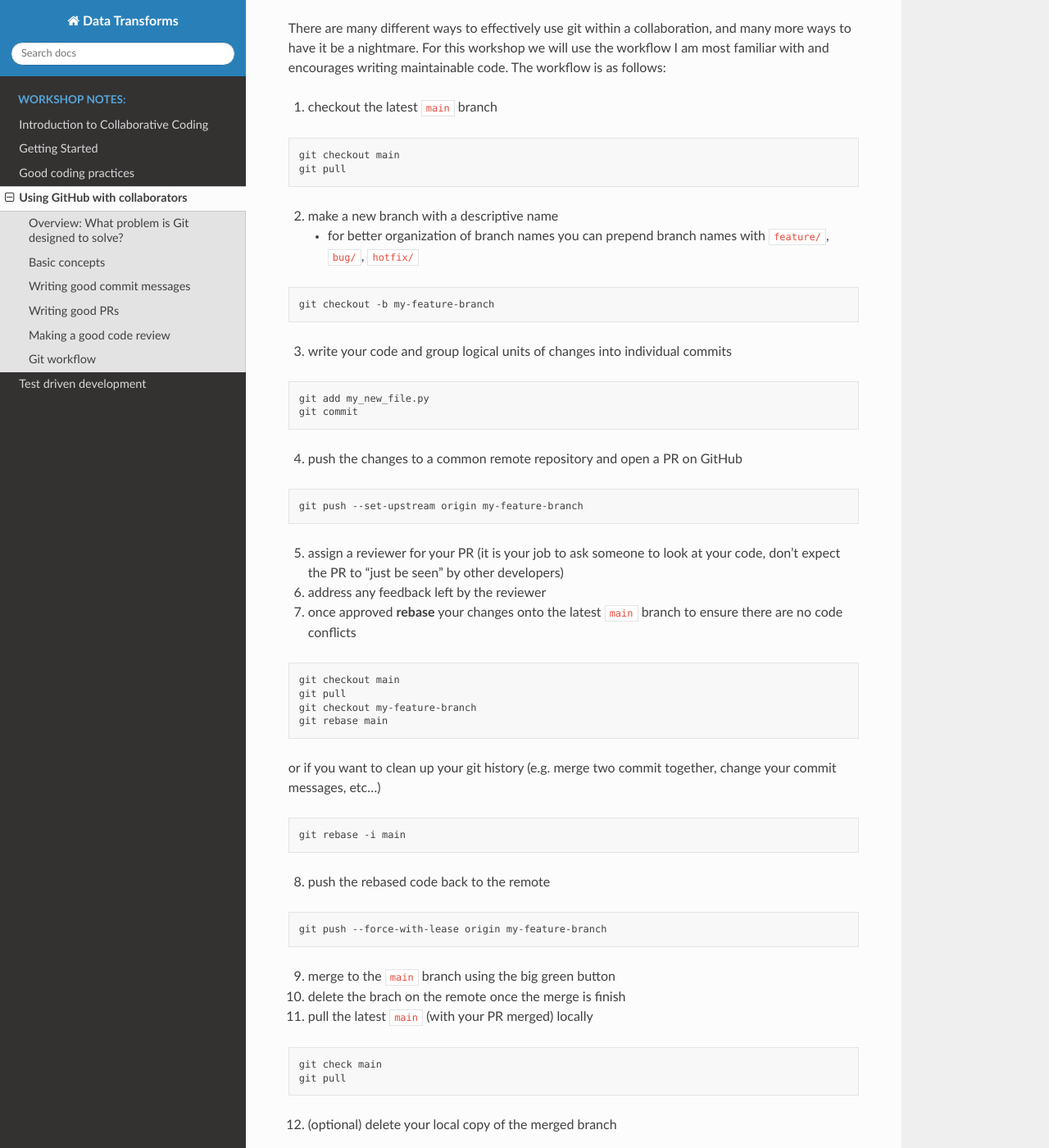
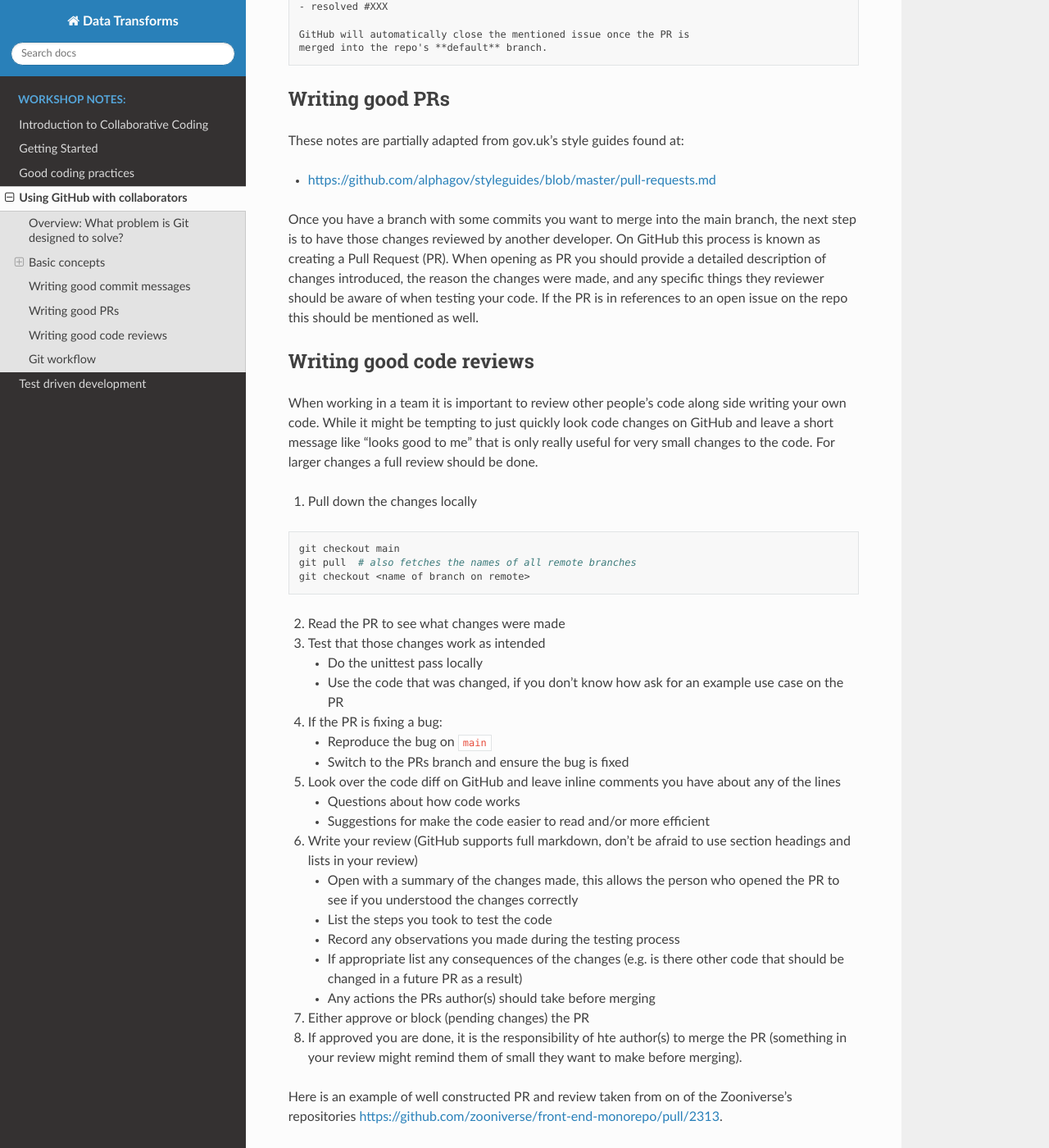
Before and after one commit to CKrawczyk/DISCnet_workshop, a Sphinx documentation site: the page built from docs/source/GitHub_with_collaborators.md, in a window 1280 px wide and 1400 px high, scrolled down 1461 px. Shown: the whole window at 82% size. Built offline with Sphinx 7.4.7 and the Read the Docs theme 2.0.0, drawn with Linux system fonts in a browser that asks for light colours; pages that are not in the unit, such as notebooks, are missing from menus; some of the changed text lies outside the part shown.

Commit message:
Add notes about PRs and code review
Filling out more of the GitHub notes section.

````diff
--- a/docs/source/GitHub_with_collaborators.md
+++ b/docs/source/GitHub_with_collaborators.md
@@ -9,6 +9,18 @@
 Push to remote
 Commit
 Branch
+
+### GitHub vs GitLab vs Bitbucket
+
+While we are using GitHub for this workshop, it is not the only option for hosting remote git repositories.  The other major options are [GitLab](https://about.gitlab.com/) and [Bitbucket](https://bitbucket.org/product/).  For the most part all there platforms offer the same services but they sometimes use different terms.  Below is a table for converting between the terms used by each platform:
+
+| GitHub         | GitLab        | Bitbucket           |
+| :------------- | :------------ | :------------------ |
+| Pull Request   | Merge Request | Pull Request        |
+| Gist           | Snippet       | Snippet             |
+| Repository     | Project       | Repository          |
+| Organizations  | Groups        | Teams               |
+| GitHub Actions | GitLab CI     | Bitbucket Pipelines |
 
 ## Writing good commit messages
 
@@ -60,9 +72,38 @@
 
 - [https://github.com/alphagov/styleguides/blob/master/pull-requests.md](https://github.com/alphagov/styleguides/blob/master/pull-requests.md)
 
+Once you have a branch with some commits you want to merge into the main branch, the next step is to have those changes reviewed by another developer.  On GitHub this process is known as creating a Pull Request (PR).  When opening as PR you should provide a detailed description of changes introduced, the reason the changes were made, and any specific things they reviewer should be aware of when testing your code.  If the PR is in references to an open issue on the repo this should be mentioned as well.
 
-## Making a good code review
-Code review
+## Writing good code reviews
+
+When working in a team it is important to review other people's code along side writing your own code.  While it might be tempting to just quickly look code changes on GitHub and leave a short message like "looks good to me" that is only really useful for very small changes to the code.  For larger changes a full review should be done.
+
+1. Pull down the changes locally
+```bash
+git checkout main
+git pull  # also fetches the names of all remote branches
+git checkout <name of branch on remote>
+```
+2. Read the PR to see what changes were made
+3. Test that those changes work as intended
+    - Do the unittest pass locally
+    - Use the code that was changed, if you don't know how ask for an example use case on the PR
+4. If the PR is fixing a bug:
+    - Reproduce the bug on `main`
+    - Switch to the PRs branch and ensure the bug is fixed
+5. Look over the code diff on GitHub and leave inline comments you have about any of the lines
+    - Questions about how code works
+    - Suggestions for make the code easier to read and/or more efficient
+6. Write your review (GitHub supports full markdown, don't be afraid to use section headings and lists in your review)
+    - Open with a summary of the changes made, this allows the person who opened the PR to see if you understood the changes correctly
+    - List the steps you took to test the code
+    - Record any observations you made during the testing process
+    - If appropriate list any consequences of the changes (e.g. is there other code that should be changed in a future PR as a result)
+    - Any actions the PRs author(s) should take before merging
+7. Either approve or block (pending changes) the PR
+8. If approved you are done, it is the responsibility of hte author(s) to merge the PR (something in your review might remind them of small they want to make before merging).
+
+Here is an example of well constructed PR and review taken from on of the Zooniverse's repositories [https://github.com/zooniverse/front-end-monorepo/pull/2313](https://github.com/zooniverse/front-end-monorepo/pull/2313).
 
 ## Git workflow
 
````
